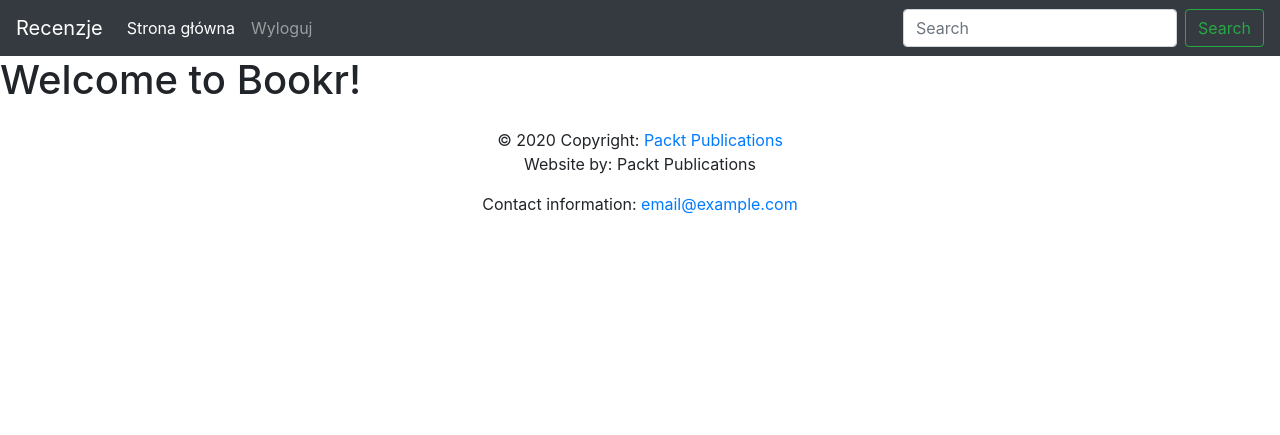
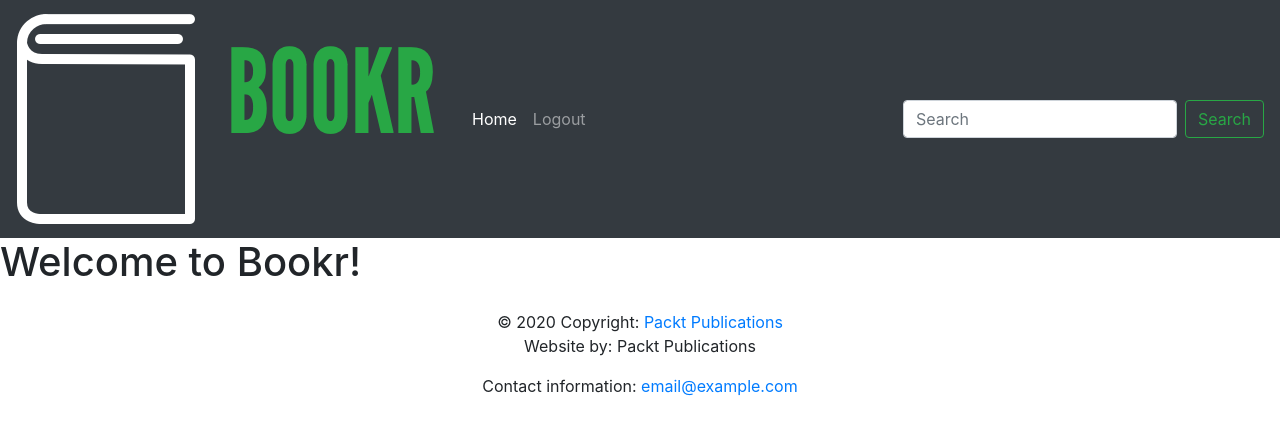
Before and after one commit to NorbertGalazka/Bookr, a Django app: template templates/base.html in a window 1280 px wide. Shown: the top 435 px of the page. Run offline with Django 4.2, Linux system fonts and the light colour scheme; the template is opened without the code that fills it, so the values that code supplies are empty; parts of the project's set-up code (start-up, migrations or seed data) failed here and were passed over; some libraries are stand-ins or nearby versions.

Commit message:
adding several functionalities to the basic html template

```diff
--- a/templates/base.html
+++ b/templates/base.html
@@ -1,5 +1,5 @@
 <!doctype html>
-{% load static%}
+{% load static %}
 <html lang="en">
   <head>
     <!-- Required meta tags -->
@@ -11,30 +11,27 @@
 
     <link rel="stylesheet" href="https://cdnjs.cloudflare.com/ajax/libs/font-awesome/4.7.0/css/font-awesome.min.css">
 
+    <title>{% block title %}Bookr{% endblock %}</title>
     <link rel="stylesheet" href="{% static 'main.css' %}">
-
     <link rel="stylesheet" href="https://fonts.googleapis.com/css?family=Libre+Baskerville|Source+Sans+Pro&display=swap">
-
-    <title>Bookr</title>
-
   </head>
   <body>
         <nav class="navbar navbar-expand-sm navbar-dark bg-dark sticky-top">
-          <a class="navbar-brand" href="/">{% block brand %} Recenzje{% endblock %}</a>
+          <a class="navbar-brand" href="/">{% block brand %}<img src="{% static 'logo.png' %}">{% endblock %}</a>
           <button class="navbar-toggler" type="button" data-toggle="collapse" data-target="#navbarSupportedContent" aria-controls="navbarSupportedContent" aria-expanded="false" aria-label="Toggle navigation">
             <span class="navbar-toggler-icon"></span>
           </button>
           <div class="collapse navbar-collapse" id="navbarSupportedContent">
             <ul class="navbar-nav mr-auto">
               <li class="nav-item active">
-                <a class="nav-link" href="/books/">Strona główna <span class="sr-only">(current)</span></a>
+                <a class="nav-link" href="/books/">Home <span class="sr-only">(current)</span></a>
               </li>
               <li class="nav-item">
-                <a class="nav-link" href="#">Wyloguj</a>
+                <a class="nav-link" href="#">Logout</a>
               </li>
             </ul>
-            <form class="form-inline my-2 my-lg-0">
-              <input class="form-control mr-sm-2" type="search" placeholder="Search" aria-label="Search">
+            <form action="{% url 'book_search' %}" class="form-inline my-2 my-lg-0">
+             <input class="form-control mr-sm-2" type="search" placeholder="Search" aria-label="Search" name="search" value="{{ search_text }}" minlength="3">
               <button class="btn btn-outline-success my-2 my-sm-0" type="submit">Search</button>
             </form>
           </div>
```
